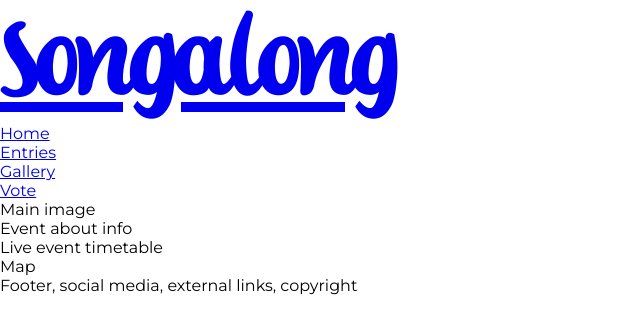
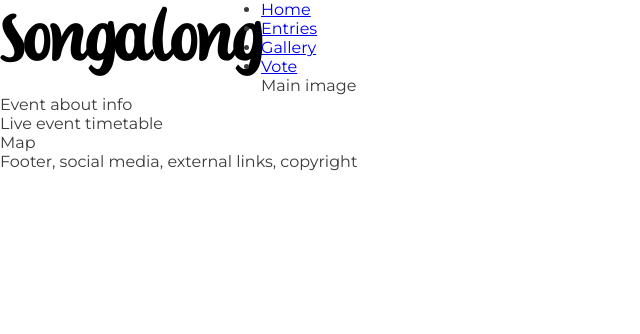
Before and after one commit to TheFilwog/songalong, a plain HTML site: page index.html in a window 1280 px wide. Shown: the whole page, without its empty margins (0-640 px from the left). Drawn offline with Linux system fonts and the light colour scheme.

Commit message:
Add style for headings and logo

```diff
--- a/assets/css/style.css
+++ b/assets/css/style.css
@@ -18,10 +18,26 @@
     padding: 0;
     border: none;
 }
-header h1{
-    font-family: euro1;
-    font-size: 100px;
-}
+
 body{
     font-family: 'Montserrat', sans-serif;
+    font-weight: 400;
+    color: #3a3a3a;
 }
+
+/*Headings and logo */
+#logo{
+    font-family: 'euro1', sans-serif;
+    font-size: 400%;
+    color: black;
+    letter-spacing: 1px;
+    text-transform: capitalize;
+    float: left;
+}
+
+h1, h2{
+    font-family: 'Montserrat', sans-serif;
+    text-transform: uppercase;
+    letter-spacing: 4px;
+    color: #3a3a3a;
+}
--- a/index.html
+++ b/index.html
@@ -12,7 +12,7 @@
 </head>
 <body>
     <header>
-        <a href="index.html"><h1>Songalong</h1></a>
+        <a href="index.html"><h1 id="logo">Songalong</h1></a>
         <nav>
             <ul>
                 <li><a href="index.html">Home</a></li>
```
